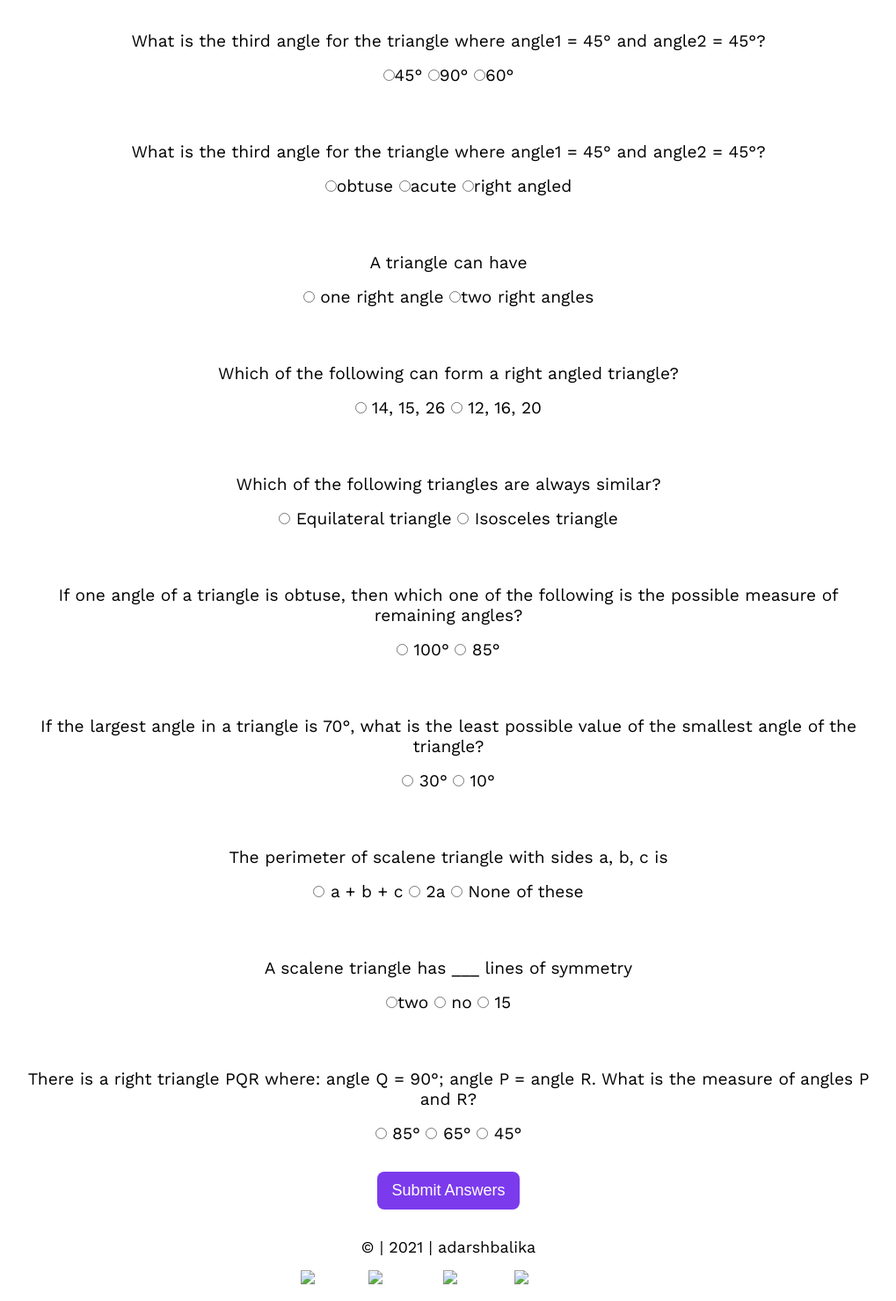
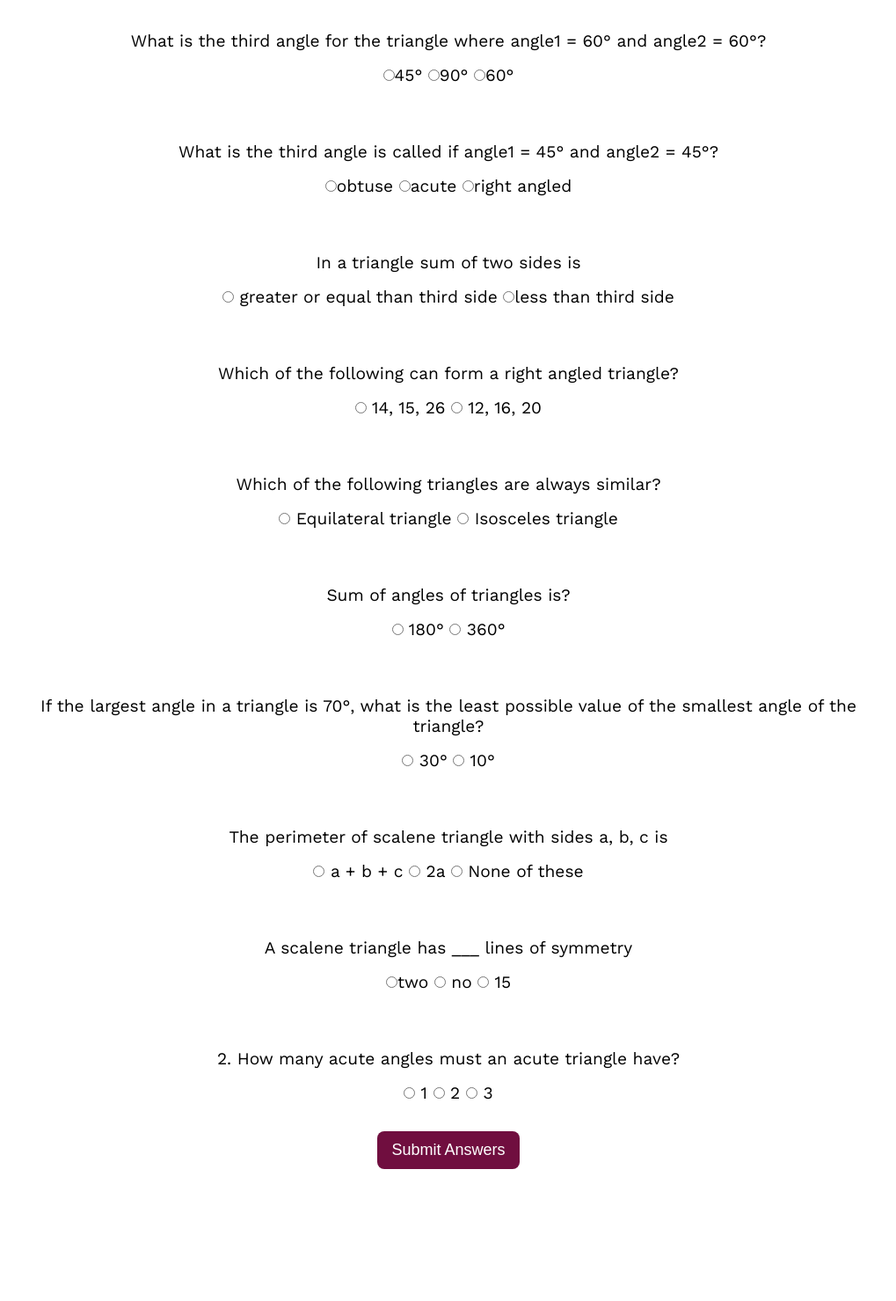
Before and after one commit to gagan761/Triangle-fun, a plain HTML site: page index.html in a window 1280 px wide. Shown: the part 210-1689 px from the top of the page at 88% size, without its empty margins (130-1149 px from the left). After the commit the page ends 1571 px from the top, so only its background shows below. Drawn offline with nearby package versions, Linux system fonts and the light colour scheme; a web font is replaced by a local one.

Commit message:
refactor

```diff
--- a/index.html
+++ b/index.html
@@ -56,12 +56,12 @@
     </header>
     <main class="quiz-main">
       <h1>Quiz on triangles</h1>
-      <h3>For each correct answer you will get 1 point</h3>
+      <h3>1 point for Correct answer</h3>
       <form class="quiz-form">
         <div class="question-container">
           <p>
-            What is the third angle for the triangle where angle1 = 45° and
-            angle2 = 45°?
+            What is the third angle for the triangle where angle1 = 60° and
+            angle2 = 60°?
           </p>
           <label><input type="radio" name="question1" value="45°" />45°</label>
           <label><input type="radio" name="question1" value="90°" />90°</label>
@@ -69,7 +69,7 @@
         </div>
         <div class="question-container">
           <p>
-            What is the third angle for the triangle where angle1 = 45° and
+            What is the third angle is called if angle1 = 45° and
             angle2 = 45°?
           </p>
           <label>
@@ -84,14 +84,14 @@
           >
         </div>
         <div class="question-container">
-          <p>A triangle can have</p>
+          <p>In a triangle sum of two sides is </p>
           <label>
-            <input type="radio" name="question3" value="one right angle" />
-            one right angle
+            <input type="radio" name="question3" value="greater or equal than third side" />
+            greater or equal than third side
           </label>
           <label
-            ><input type="radio" name="question3" value="two right angles" />two
-            right angles</label
+            ><input type="radio" name="question3" value="less than third side" />less than third side
+            </label
           >
         </div>
         <div class="question-container">
@@ -118,16 +118,15 @@
         </div>
         <div class="question-container">
           <p>
-            If one angle of a triangle is obtuse, then which one of the
-            following is the possible measure of remaining angles?
+           Sum of angles of triangles is?
           </p>
           <label>
-            <input type="radio" name="question6" value="100°" />
-            100°
+            <input type="radio" name="question6" value="180°" />
+            180°
           </label>
           <label>
-            <input type="radio" name="question6" value="85°" />
-            85°</label
+            <input type="radio" name="question6" value="360°" />
+            360°</label
           >
         </div>
 
@@ -179,55 +178,26 @@
 
         <div class="question-container">
           <p>
-            There is a right triangle PQR where: angle Q = 90°; angle P = angle
-            R. What is the measure of angles P and R?
+            2. How many acute angles must an acute triangle have?
           </p>
           <label>
-            <input type="radio" name="question10" value="85°" />
-            85°
+            <input type="radio" name="question10" value="1" />
+            1
           </label>
           <label>
-            <input type="radio" name="question10" value="65°" />
-            65°
+            <input type="radio" name="question10" value="2" />
+            2
           </label>
           <label>
-            <input type="radio" name="question10" value="45°" />
-            45°
+            <input type="radio" name="question10" value="3" />
+            3
           </label>
         </div>
       </form>
       <button class="btn-check" id="submit-answers-btn">Submit Answers</button>
       <h2 class="output"></h2>
     </main>
-    <footer>
-      <p>© | 2021 | adarshbalika</p>
-      <ul class="list-unordered inline-list">
-        <li>
-          <a class="links" href="https://github.com/neogcamp/" target="_blank">
-            <img src="../images/github.svg" alt="github" />
-          </a>
-        </li>
-        <li>
-          <a class="links" href="https://bit.ly/tanaydiscord" target="_blank">
-            <img src="../images/discord.svg" alt="discord" />
-          </a>
-        </li>
-        <li>
-          <a class="links" href="https://twitter.com/neogcamp" target="_blank">
-            <img src="../images/twitter.svg" alt="twitter" />
-          </a>
-        </li>
-        <li>
-          <a
-            class="links"
-            href="https://www.instagram.com/neogcamp"
-            target="_blank"
-          >
-            <img src="../images/instagram.svg" alt="instagram" />
-          </a>
-        </li>
-      </ul>
-    </footer>
+
     <script src="./index.js"></script>
   </body>
 </html>
--- a/index.js
+++ b/index.js
@@ -3,16 +3,16 @@ const submitBtn = document.querySelector("#submit-answers-btn");
 const outputEl = document.querySelector(".output");
 
 const correctAnswers = [
-  "90°",
+  "60°",
   "right angled",
-  "one right angle",
+  "greater or equal than third side",
   "12, 16, 20",
   "Equilateral triangle",
-  "100°",
+  "180°",
   "30°",
   "a + b + c",
   "no",
-  "45°",
+  "3",
 ];
 
 function calculateScore() {
--- a/style.css
+++ b/style.css
@@ -8,7 +8,7 @@
 }
 
 :root {
-  --primary-color: #7c3aed;
+  --primary-color: #700e3f;
 }
 
 body {
```
